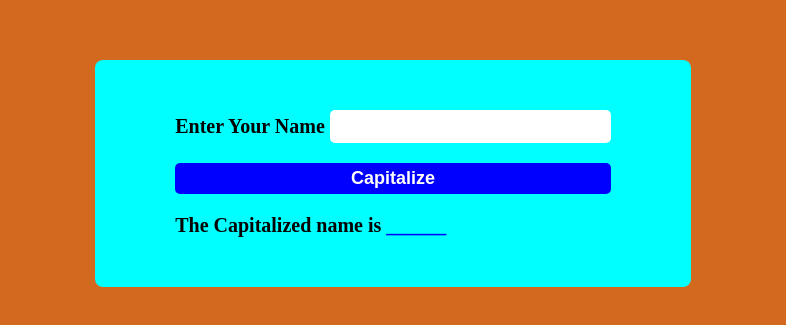
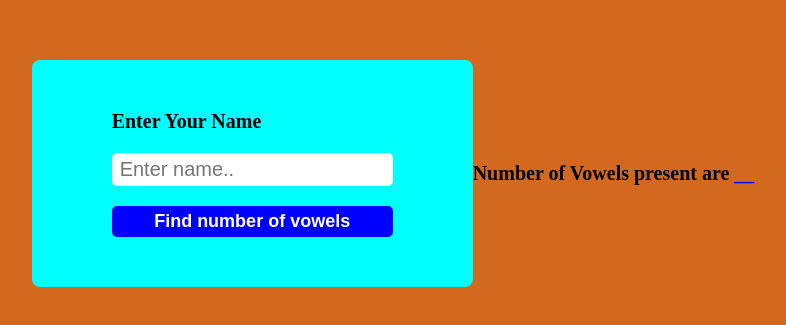
Before and after one commit to deevsh9672/cal-2, a plain HTML site: page index.html in a window 1280 px wide. Shown: the part 235-560 px from the top of the page, without its empty margins (247-1033 px from the left). Drawn offline with Linux system fonts and the light colour scheme.

Commit message:
Update index.html

```diff
--- a/index.html
+++ b/index.html
@@ -4,18 +4,18 @@
     <meta charset="UTF-8" />
     <meta http-equiv="X-UA-Compatible" content="IE=edge" />
     <meta name="viewport" content="width=device-width, initial-scale=1.0" />
-    <title>Capitalize</title>
+    <title>Vowel Counter</title>
+    <link rel="stylesheet" href="./style.css" />
     <script src="./script.js"></script>
-    <link rel="stylesheet" href="./style.css" />
   </head>
   <body>
     <div class="container">
-      <div>
-        <label for="name">Enter Your Name</label>
-        <input id="name" type="text" />
-      </div>
-      <button onclick="capitalize()" id="btn">Capitalize</button>
-      <div class="result">The Capitalized name is <span>______</span></div>
+      <label for="name">Enter Your Name</label>
+      <input id="name" type="text" placeholder="Enter name.." />
+      <button onclick="countVowels()" id="button">Find number of vowels</button>
+    </div>
+    <div id="output">
+      Number of Vowels present are <span id="result">__</span>
     </div>
   </body>
 </html>
```
